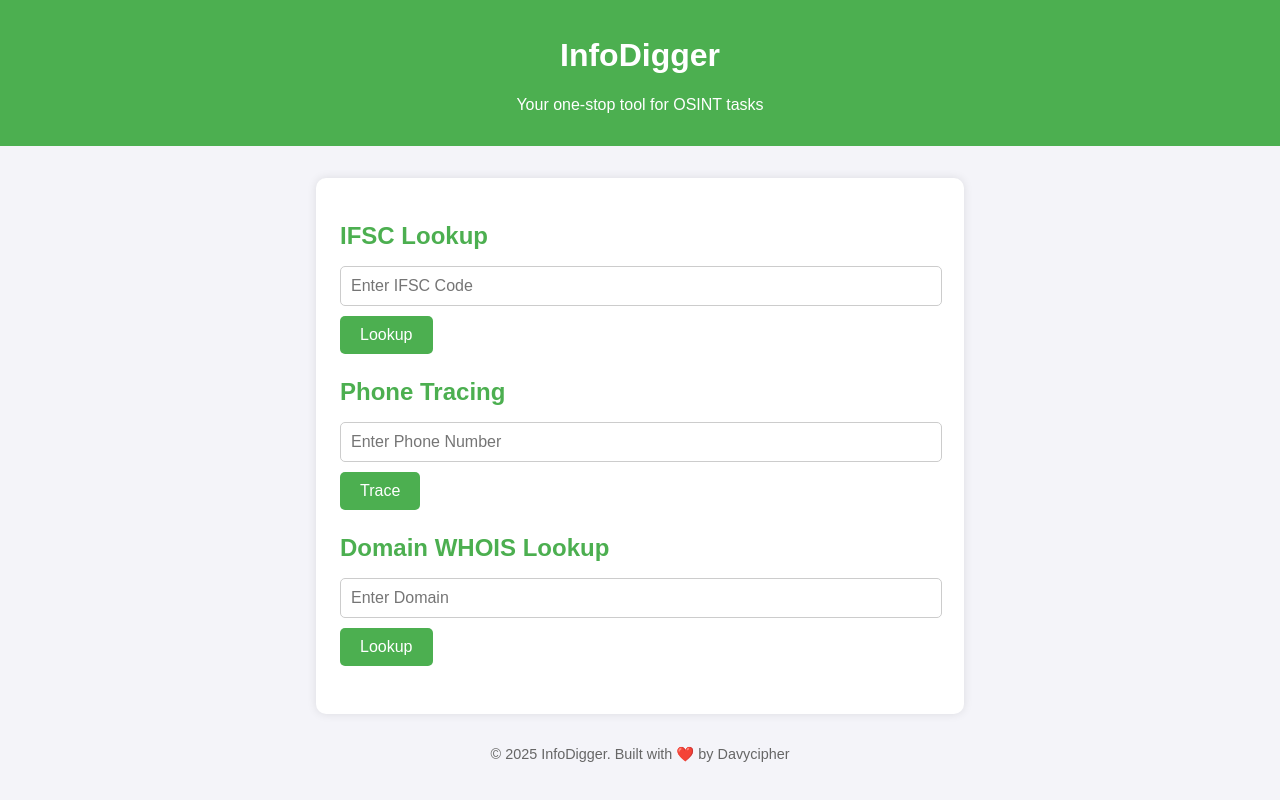
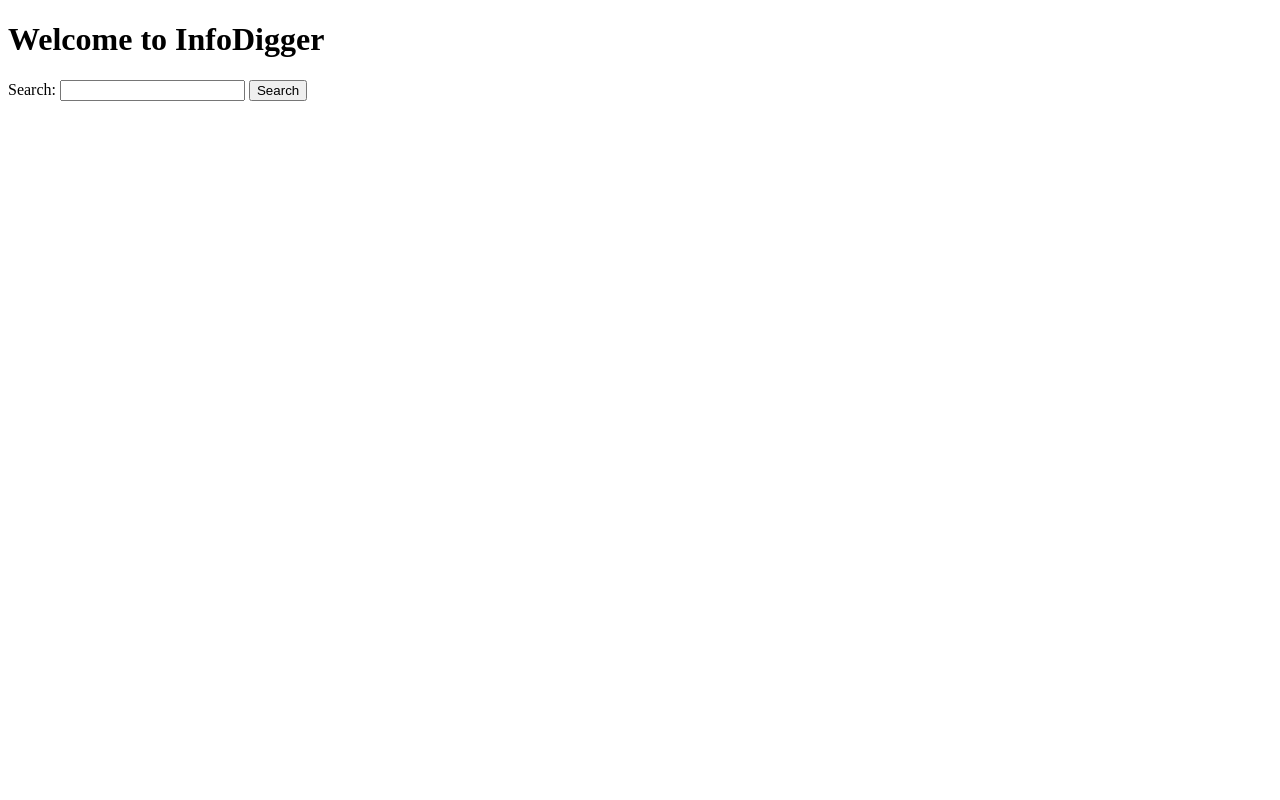
Before and after one commit to cypherdavy/InfoDigger, a Flask app: page / in a window 1280 px wide. Run offline with Flask 3, Linux system fonts and the light colour scheme.

Commit message:
Update index.html

```diff
--- a/templates/index.html
+++ b/templates/index.html
@@ -4,87 +4,13 @@
     <meta charset="UTF-8">
     <meta name="viewport" content="width=device-width, initial-scale=1.0">
     <title>InfoDigger</title>
-    <style>
-        body {
-            font-family: Arial, sans-serif;
-            background-color: #f4f4f9;
-            color: #333;
-            margin: 0;
-            padding: 0;
-        }
-        header {
-            background-color: #4CAF50;
-            color: white;
-            padding: 1rem 0;
-            text-align: center;
-        }
-        .container {
-            max-width: 600px;
-            margin: 2rem auto;
-            background: white;
-            padding: 1.5rem;
-            border-radius: 10px;
-            box-shadow: 0 0 10px rgba(0, 0, 0, 0.1);
-        }
-        h2 {
-            margin-bottom: 1rem;
-            color: #4CAF50;
-        }
-        form {
-            margin-bottom: 1.5rem;
-        }
-        input[type="text"] {
-            width: calc(100% - 20px);
-            padding: 10px;
-            margin-bottom: 10px;
-            border: 1px solid #ccc;
-            border-radius: 5px;
-            font-size: 16px;
-        }
-        button {
-            background-color: #4CAF50;
-            color: white;
-            border: none;
-            padding: 10px 20px;
-            cursor: pointer;
-            font-size: 16px;
-            border-radius: 5px;
-        }
-        button:hover {
-            background-color: #45a049;
-        }
-        footer {
-            text-align: center;
-            margin-top: 2rem;
-            font-size: 0.9rem;
-            color: #666;
-        }
-    </style>
 </head>
 <body>
-    <header>
-        <h1>InfoDigger</h1>
-        <p>Your one-stop tool for OSINT tasks</p>
-    </header>
-    <div class="container">
-        <form action="/ifsc" method="POST">
-            <h2>IFSC Lookup</h2>
-            <input type="text" name="ifsc_code" placeholder="Enter IFSC Code" required>
-            <button type="submit">Lookup</button>
-        </form>
-        <form action="/phone" method="POST">
-            <h2>Phone Tracing</h2>
-            <input type="text" name="phone_number" placeholder="Enter Phone Number" required>
-            <button type="submit">Trace</button>
-        </form>
-        <form action="/whois" method="POST">
-            <h2>Domain WHOIS Lookup</h2>
-            <input type="text" name="domain" placeholder="Enter Domain" required>
-            <button type="submit">Lookup</button>
-        </form>
-    </div>
-    <footer>
-        <p>&copy; 2025 InfoDigger. Built with ❤️ by Davycipher</p>
-    </footer>
+    <h1>Welcome to InfoDigger</h1>
+    <form action="/search" method="POST">
+        <label for="query">Search:</label>
+        <input type="text" id="query" name="query" required>
+        <button type="submit">Search</button>
+    </form>
 </body>
 </html>
```
